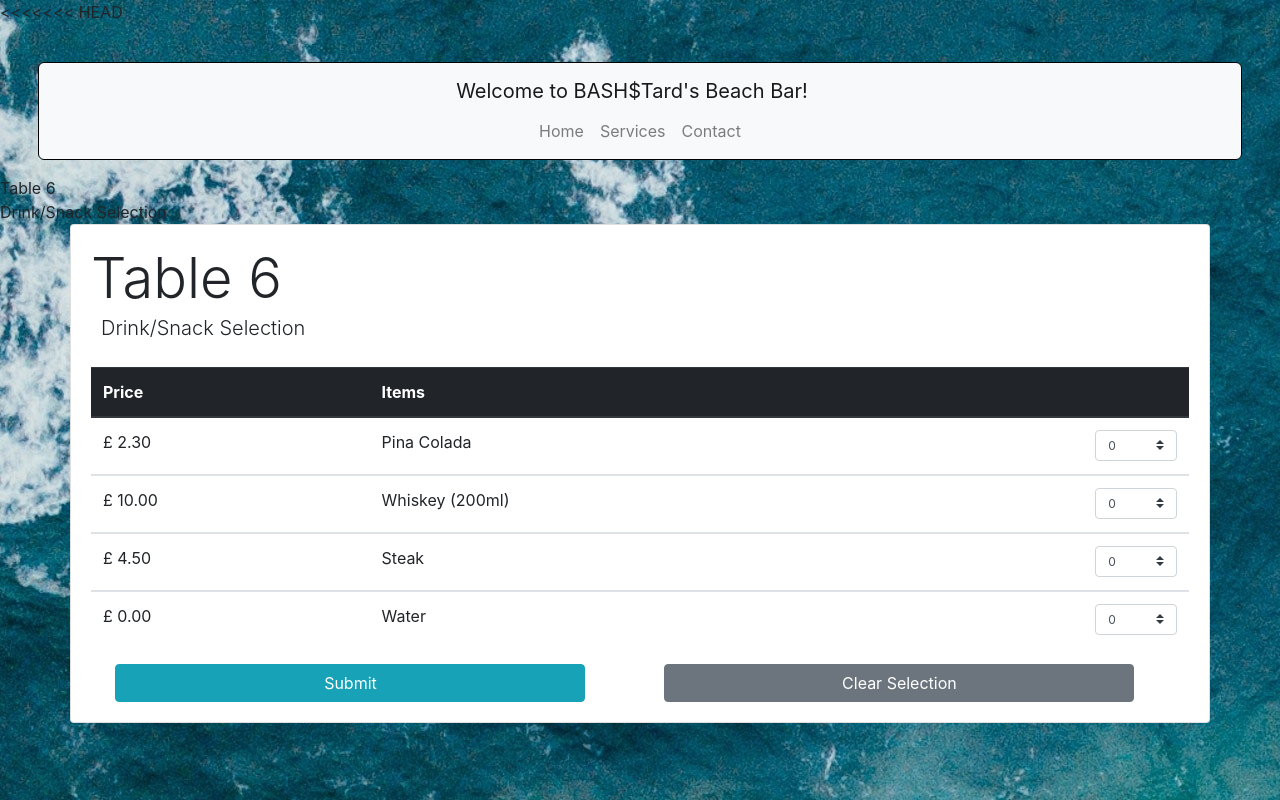
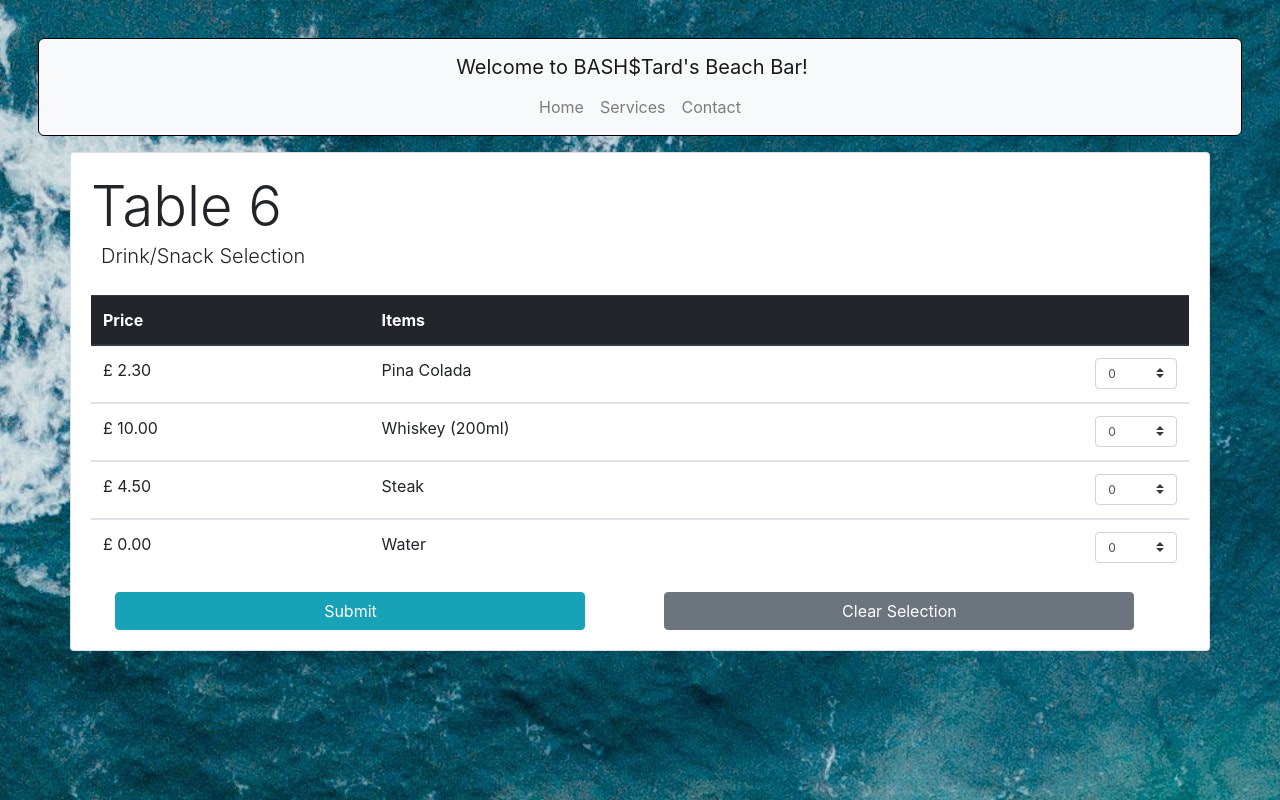
Before and after one commit to komodo108/Hack-The-Bubble-2, a Flask app: page /orders in a window 1280 px wide. Run offline with Flask 2, Linux system fonts and the light colour scheme; parts of the project's set-up code (start-up, migrations or seed data) failed here and were passed over; some libraries are stand-ins or nearby versions.

Commit message:
mistake fix

```diff
--- a/Website/templates/drink_selection.html
+++ b/Website/templates/drink_selection.html
@@ -12,7 +12,7 @@
 </head>
 
 <body>
-<<<<<<< HEAD
+
         <header>
                 <!-- NAVBAR WITH RESPONSIVE TOGGLE -->
 
@@ -42,8 +42,7 @@
                     </nav>
                 </header>
 
-    <div id="table_no">Table 6</div>
-    <div id="title">Drink/Snack Selection</div>
+
     <div class="container card card-body">
         <div class="display-4" id="table_no">Table 6</div>
         <div id="title" class="lead" style="padding-left:10px;">Drink/Snack Selection</div>
```
